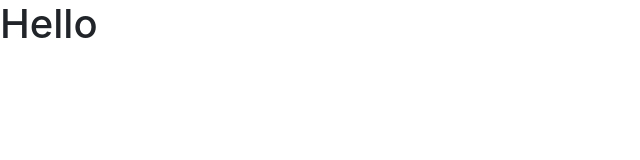
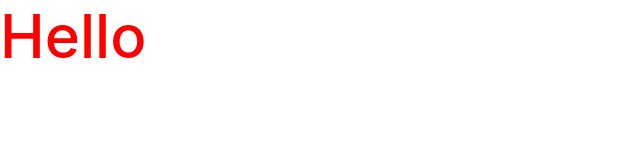
Before and after one commit to created-by-varun/vue.js-practice-files, a plain HTML site: page binding-inline-styles.html in a window 1280 px wide. Shown: the whole page, without its empty margins (0-640 px from the left). Drawn offline with nearby package versions, Linux system fonts and the light colour scheme.

Commit message:
added styles

```diff
--- a/binding-inline-styles.html
+++ b/binding-inline-styles.html
@@ -13,7 +13,7 @@
 
 
     <div id="app">
-        <h1>{{ message }}</h1>
+        <h1 :style="{color: 'red', fontSize: fontSize + 'px'}">{{ message }}</h1>
     </div>
 
     <!-- VueJS CDN -->
@@ -26,6 +26,7 @@
 
             data: {
                 message: "Hello",
+                fontSize: 60,
             }
         });
     </script>
```
